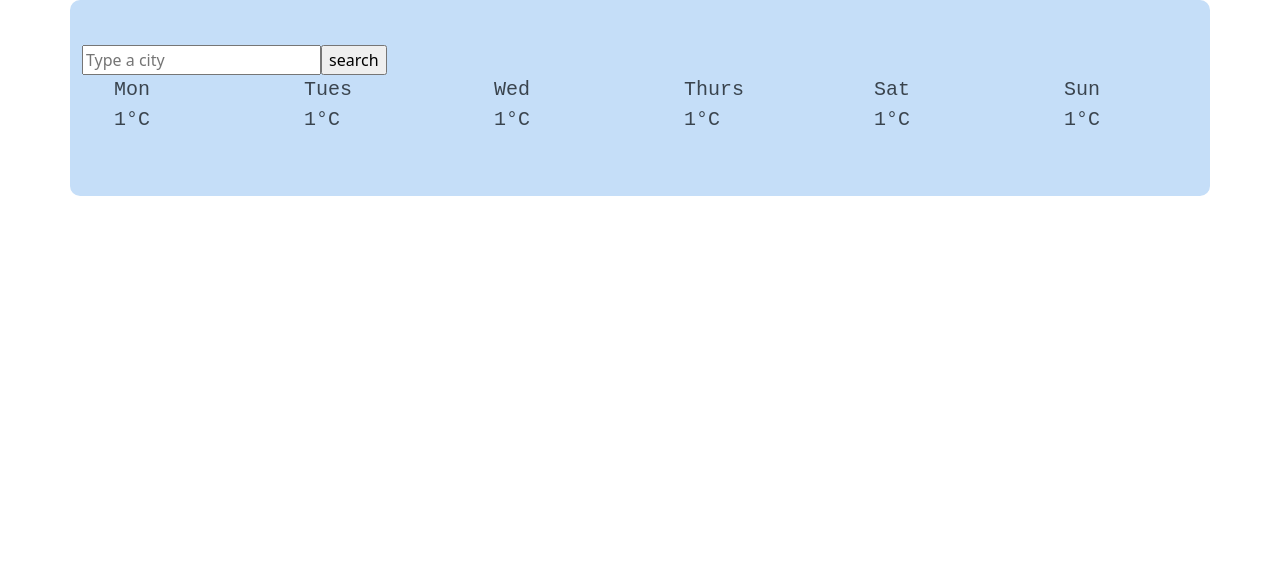
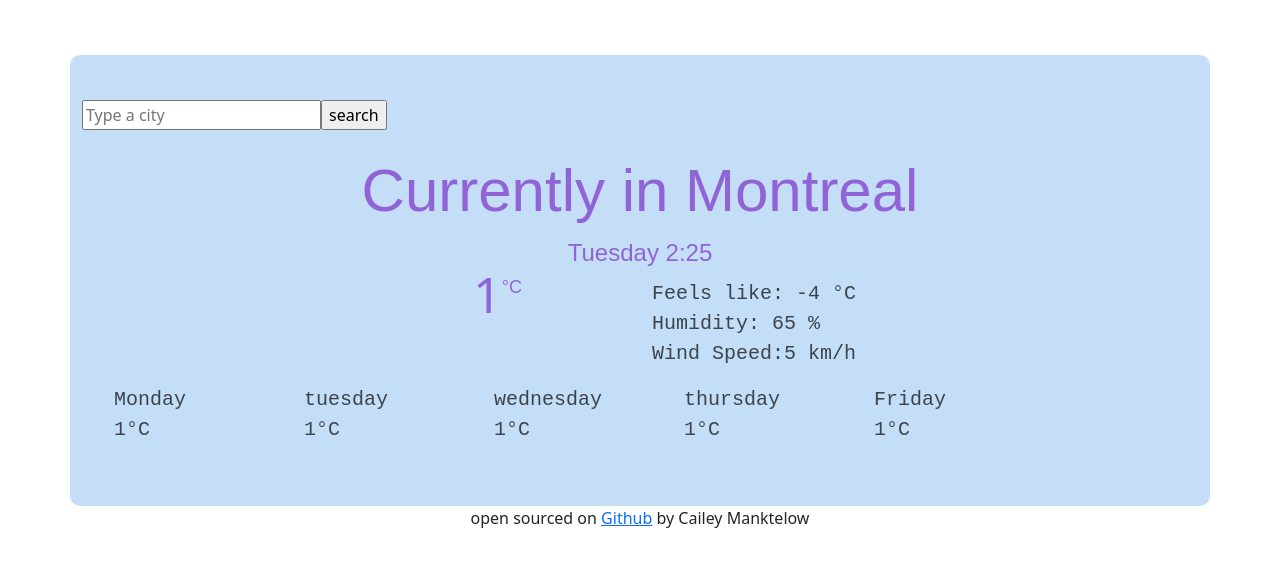
Before and after one commit to CaileyManktelow/weather-react, a React (Create React App) app: page / in a window 1280 px wide. Shown: the top 566 px of the page. Built offline with nearby package versions, Linux system fonts and the light colour scheme.

Commit message:
added forecast

```diff
--- a/src/App.js
+++ b/src/App.js
@@ -1,16 +1,25 @@
 import "./App.css";
 import Search from "./Search";
+import Forecast from "./Forecast";
+import Current from "./Current";
 
 import "bootstrap/dist/css/bootstrap.min.css";
-import Forecast from "./Forecast";
 
 export default function App() {
-  const day = ["Mon", "Tues", "Wed", "Thurs", "Fri", "Sat", "Sun"];
+  const day = [
+    "Monday",
+    "tuesday",
+    "wednesday",
+    "thursday",
+    "Friday",
+    "Saturday",
+    "Sunday",
+  ];
   return (
     <div className="App">
       <div className="container">
         <Search />
-
+        <Current />
         <div className="row">
           <div className="col-2">
             <Forecast day={day[0]} />
@@ -23,15 +32,23 @@ export default function App() {
           </div>
           <div className="col-2">
             <Forecast day={day[3]} />
-          </div>{" "}
+          </div>
           <div className="col-2">
-            <Forecast day={day[5]} />
-          </div>{" "}
-          <div className="col-2">
-            <Forecast day={day[6]} />
+            <Forecast day={day[4]} />
           </div>
         </div>
       </div>
+      <span>
+        open sourced on{" "}
+        <a
+          href="https://github.com/CaileyManktelow/weather-react"
+          target="_blank"
+          rel="noreferrer"
+        >
+          Github
+        </a>{" "}
+        by Cailey Manktelow{" "}
+      </span>
     </div>
   );
 }
--- a/src/Forecast.js
+++ b/src/Forecast.js
@@ -1,16 +1,14 @@
 import React from "react";
 import "./Forecast.css";
-import axios from "axios";
+import "bootstrap/dist/css/bootstrap.min.css";
 
-export default function Forecastprops(props) {
+export default function Forecast(props) {
   return (
     <div className="Dispaly-forecast">
-      <div className="col-md-2">
-        <ul>
-          <li>{props.day}</li>
-          <li> 1°C</li>
-        </ul>
-      </div>
+      <ul>
+        <li>{props.day}</li>
+        <li> 1°C</li>
+      </ul>
     </div>
   );
 }
--- a/src/Search.css
+++ b/src/Search.css
@@ -85,3 +85,9 @@ li {
 .conditions {
   padding: 0;
 }
+.forecast {
+  display: flex;
+}
+.currentTemperature {
+  font-size: 35px;
+}
--- a/src/Search.js
+++ b/src/Search.js
@@ -1,74 +1,13 @@
-import React, { useState } from "react";
+import React from "react";
 import "./Search.css";
-import axios from "axios";
 
 export default function Search() {
-  const [city, setCity] = useState("montreal");
-  const [weather, setWeather] = useState(null);
-  const [forecast, setForecast] = useState(null);
-  function getForecast(coord) {
-    let apiKey = "11d5388f18b558800b7dfa9265df5c52";
-    let apiUrl = `https://api.openweathermap.org/data/2.5/onecall?lat=${coord.lat}&lon=${coord.lon}&appid=${apiKey}&units=metric`;
-    axios.get(apiUrl).then(displayForecast);
-  }
-
-  function updateCity(event) {
-    setCity(event.target.value);
-  }
-  function displayWeather(response) {
-    console.log({ response });
-    setWeather(
-      <div className="row">
-        <div className="city">Currently in {response.data.name}</div>
-        <div className="col-6">
-          <div>
-            {" "}
-            {Math.round(response.data.main.temp)}°C{" "}
-            <img
-              src={`http://openweathermap.org/img/wn/${response.data.weather[0].icon}@2x.png`}
-              alt={`weather icon ${response.data.weather[0].description}`}
-            />
-          </div>
-        </div>
-        <div className="col-6">
-          <ul className="currentWeather">
-            <li> Description: {response.data.weather[0].description} </li>
-            <li> humidity: {Math.round(response.data.main.humidity)}% </li>
-            <li> wind: {Math.round(response.data.wind.speed)} km/h </li>
-          </ul>
-        </div>
-      </div>
-    );
-    {
-      getForecast(response.data.coord);
-    }
-  }
-
-  function displayForecast(response) {
-    console.log({ response });
-    setForecast(
-      <div>
-        <ul>
-          <li>{Math.round(response.data.daily[0].temp.max)}</li>
-        </ul>
-      </div>
-    );
-  }
-
-  function getWeather(event) {
-    event.preventDefault();
-    let apiKey = "11d5388f18b558800b7dfa9265df5c52";
-    let url = `https://api.openweathermap.org/data/2.5/weather?q=${city}&units=metric&appid=${apiKey}`;
-    axios.get(url).then(displayWeather);
-  }
   return (
     <div className="Search">
-      <form onSubmit={getWeather}>
-        <input type="text" placeholder="Type a city" onChange={updateCity} />
+      <form>
+        <input type="text" placeholder="Type a city" />
         <input type="submit" value="search" />
       </form>
-      <div> {weather} </div>
-      <div>{forecast}</div>
     </div>
   );
 }
```
Also changed, not shown: public/logo192.png (deleted), public/logo512.png (deleted).
